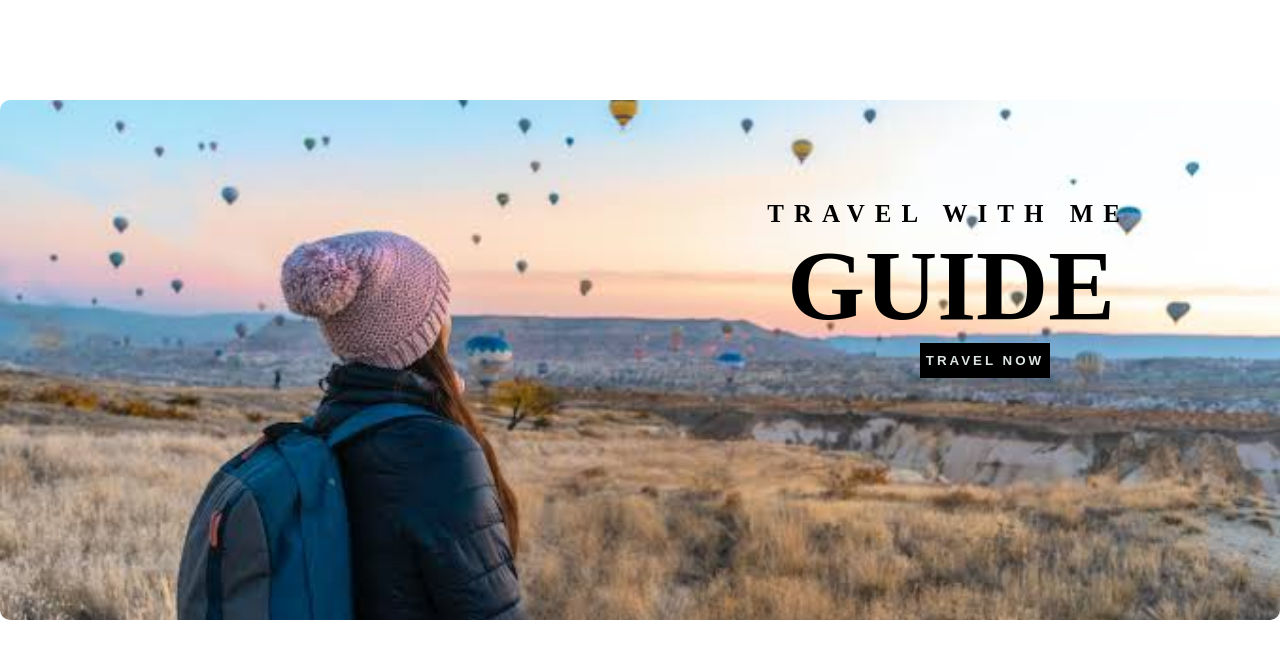
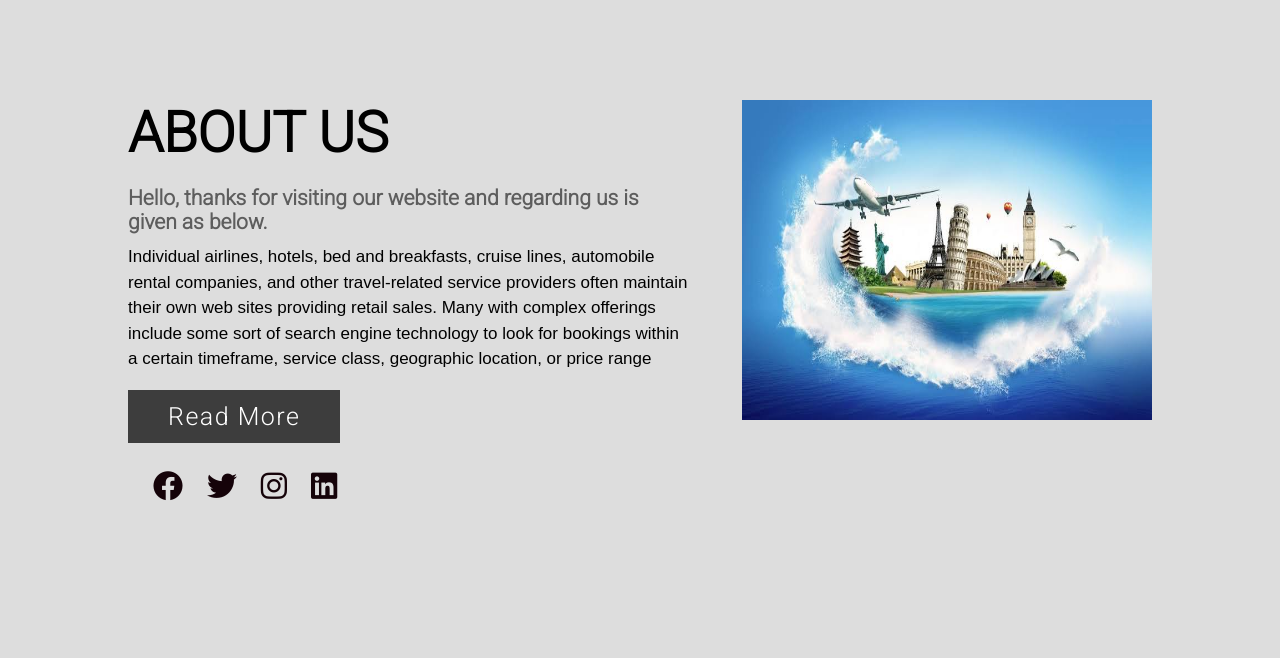
Before and after one commit to NivedithaBehara/About_us, a plain HTML site: page index.html in a window 1280 px wide. Drawn offline with Linux system fonts and the light colour scheme.

Commit message:
first commit

```diff
--- a/cla2.css
+++ /dev/null
@@ -1,52 +0,0 @@
-*{
-    margin: 0;
-    padding: 0;
-}
-.container{
-    width: 100%;
-    height:100vh;
-}
-.banner{
-    width: 100%;
-    height: 65vh;
-    background-image: url("banner.jpg");
-    background-size: cover;
-    background-position: 65%;
-    border-radius: 10px;
-    position: fixed;
-    margin-top: 100px;
-
-}
-.banner-text{
-    padding-top: 100px;
-    margin-right: 50px;
-    text-align: right;
-    padding-right: 100px;
-}
-.banner-text h2{
-    letter-spacing: 10px;
-    font-weight: bold;
-    font-size: 25px;
-    text-align: right;
-
-
-}
-.banner-text h1{
-    margin-right:15px;
-    font-size: 100px;
-    text-align: right;
-
-}
-#btn{
-    width: 130px;
-    height: 35px;
-    font-weight: bold;
-    background-color: black;
-    letter-spacing: 3px;
-    margin-right: 80px;
-    color: rgb(221, 228, 228);
-    border-radius: none;
-    border:aqua;
-    cursor:pointer;
-
-}
--- /dev/null
+++ b/cla3.css
@@ -0,0 +1,124 @@
+@import url('https://fonts.googleapis.com/css2?family=Roboto:ital,wght@0,300;1,400&display=swap');
+*{
+    margin: 0px;
+    padding: 0px;
+    box-sizing: border-box;
+    font-family: 'Roboto', sans-serif;
+
+}
+.section{
+    width: 100%;
+    min-height: 100vh;
+    background-color: #ddd;
+
+}
+.container{
+    width: 80%;
+    display: block;
+    margin: auto;
+    padding-top: 100px;
+
+}
+.content-section{
+    float:left;
+    width:55%;
+
+}
+.image-section{
+    float:right;
+    width:40%;
+
+
+}
+.image-section img{
+    width:100%;
+    height: 320px;
+}
+.content-section .title{
+    text-transform: uppercase;
+    font-size: 28px;
+
+}
+.content-section .content h3{
+    margin-top: 20px;
+    color: #5d5d5d;
+    font-size: 21px;
+
+}
+.content-section .content p{
+    margin-top: 10px;
+    font-family: sans-serif;
+    font-size: 17px;
+    line-height: 1.5;
+}
+.content-section .content .button{
+    margin-top: 30px;
+}
+.content-section .content .button a{
+    background-color: #3d3d3d;
+    padding:12px 40px;
+    text-decoration: none;
+    color: #fff;
+    font-size: 25px;
+    letter-spacing:1.5px;
+
+}
+.content-section .content .button a:hover{
+    background-color: #6d6394;
+    color:aqua;
+
+}
+.content-section .social{
+    margin: 40px 15px;
+
+}
+.content-section .social i{
+    color: #150309;
+    font-size:30px;
+    padding:0px 10px;
+}
+.content-section .social i:hover{
+    color: #6d6394;
+}
+@media screen and (max-width:768px) {
+    .container{
+        width: 80%;
+        display: block;
+        margin: auto;
+        padding-top: 50px;
+
+    }
+    .content-section{
+        float:none;
+        width:100%;
+        display: block;
+        margin: auto;
+
+    }
+    .image-section{
+        float:none;
+        width:100%;
+
+    }
+    .image-section img{
+        width: 100%;
+        height: auto;
+        display: block;
+        margin: auto;
+    }
+    .content-section .title{
+        text-align: center;
+        font-size: 19px;
+
+    }
+    .content-section .content .button{
+        text-align: center;
+    }
+    .content-section .content .button a{
+        padding: 9px 30px;
+    }
+    .content-section .social{
+        text-align: center;
+    }
+
+}
--- a/index.html
+++ b/index.html
@@ -3,16 +3,39 @@
 <head>
     <meta charset="UTF-8">
     <meta name="viewport" content="width=device-width, initial-scale=1.0">
-    <title>Banner</title>
-    <link rel="stylesheet" href="cla2.css">
+    <title>About us page </title>
+    <link rel="stylesheet" href="cla3.css">
+    <link rel="stylesheet" href="https://cdnjs.cloudflare.com/ajax/libs/font-awesome/6.4.0/css/all.min.css" integrity="sha512-iecdLmaskl7CVkqkXNQ/ZH/XLlvWZOJyj7Yy7tcenmpD1ypASozpmT/E0iPtmFIB46ZmdtAc9eNBvH0H/ZpiBw==" crossorigin="anonymous" referrerpolicy="no-referrer" />
+
 </head>
 <body>
-    <div class="container">
-        <div class="banner">
-            <div class="banner-text">
-                <h2>TRAVEL WITH ME </h2>
-                <h1>GUIDE</h1>
-                <button id="btn" >TRAVEL NOW</button>
+    <div class="section">
+        <div class="container">
+            <div class="content-section">
+                <div class="title">
+                    <h1>About Us</h1>
+                </div>
+                <div class="content">
+                    <h3>Hello, thanks for visiting our website and regarding us is given as below.
+                    </h3>
+                    <p>Individual airlines, hotels, bed and breakfasts, cruise lines, automobile rental companies, and other travel-related service providers often maintain their own web sites providing retail sales. Many with complex offerings include some sort of search engine technology to look for bookings within a certain timeframe, service class, geographic location, or price range
+
+                    </p>
+                    <div class="button">
+                        <a href="">Read More</a>
+                    </div>
+                </div>
+                <div class="social">
+
+                    <a href="" ><i class="fab fa-facebook"></i></a>
+                    <a href="" ><i class="fab fa-twitter"></i></a>
+                    <a href="" ><i class="fab fa-instagram"></i></a>
+                    <a href="" ><i class="fab fa-linkedin"></i></a>
+
+                </div>
+            </div>
+            <div class="image-section">
+                <img src="travel.jpg" >
             </div>
         </div>
     </div>
```
Also changed, not shown: banner.jpg (deleted), travel.jpg (added).
